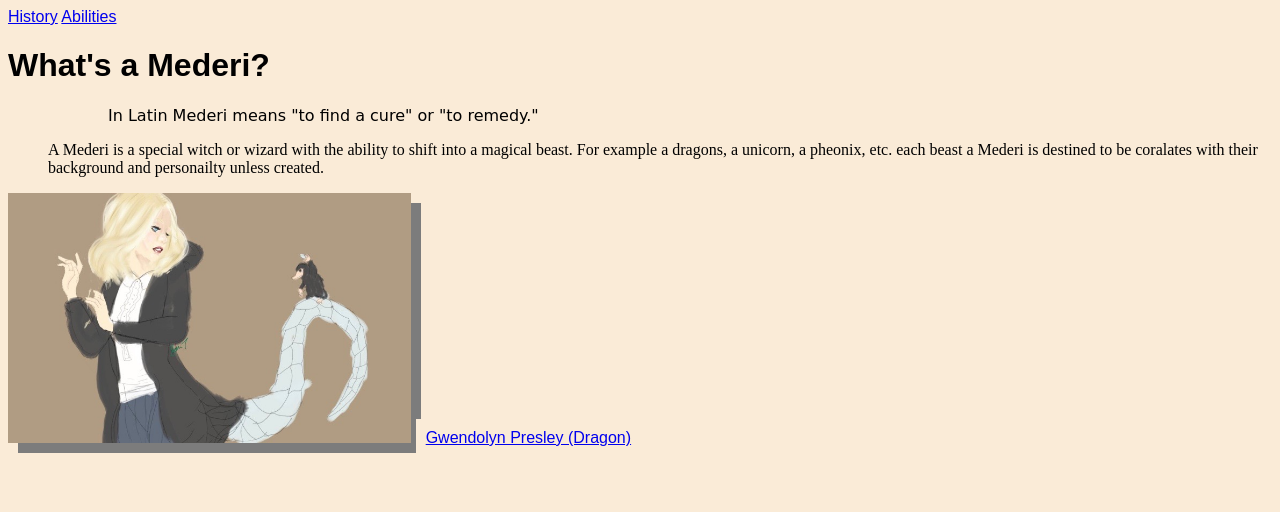
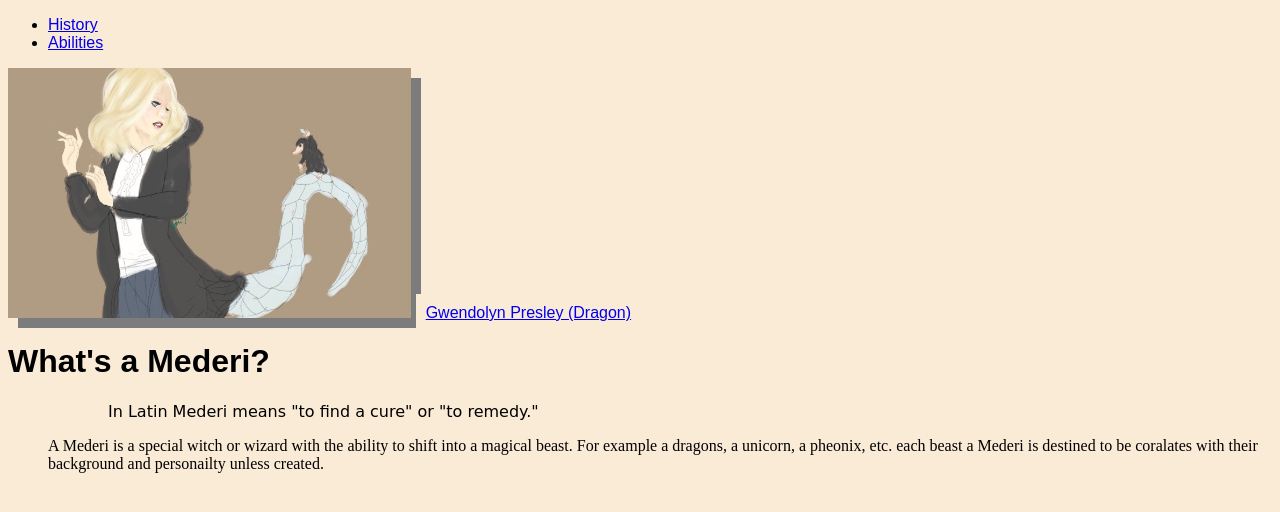
Before and after one commit to adixon51/assignment3, a plain HTML site: page index.html in a window 1280 px wide. Drawn offline with Linux system fonts and the light colour scheme.

Commit message:
committed

```diff
--- a/index.html
+++ b/index.html
@@ -6,9 +6,20 @@
         <link rel="stylesheet" type="text/css" href="css/styles.css">
     </head>
 
+
     <body>
-        <a href="history.html">History</a>
-        <a href="abilities.html">Abilities</a>
+            <header>
+
+                <nav>
+                    <ul>
+                        <li><a href="history.html">History</a></li>
+                        <li><a href="abilities.html">Abilities</a></li>
+                    </ul>
+                </nav>
+            </header>
+
+         <img class="homepagepic" alt="gwendolyn_presley" src="images/gwen.jpg">
+         <a style="font-family: sans-serif; padding: 10px" href="history.html">Gwendolyn Presley (Dragon)</a>
 
         <h1 style="font-family: fantasy">What's a Mederi?</h1>
 
@@ -16,9 +27,9 @@
 
          <p class="introparagraph">A Mederi is a special witch or wizard with the ability to shift into a magical beast. For example a dragons, a unicorn, a pheonix, etc. each beast a Mederi is destined to be coralates with their background and personailty unless created.</p>
 
-        <img class="homepagepic" alt="gwendolyn_presley" src="images/gwen.jpg">
 
-        <a style="font-family: sans-serif; padding: 10px" href="history.html">Gwendolyn Presley (Dragon)</a>
+
+
 
     </body>
 
```
